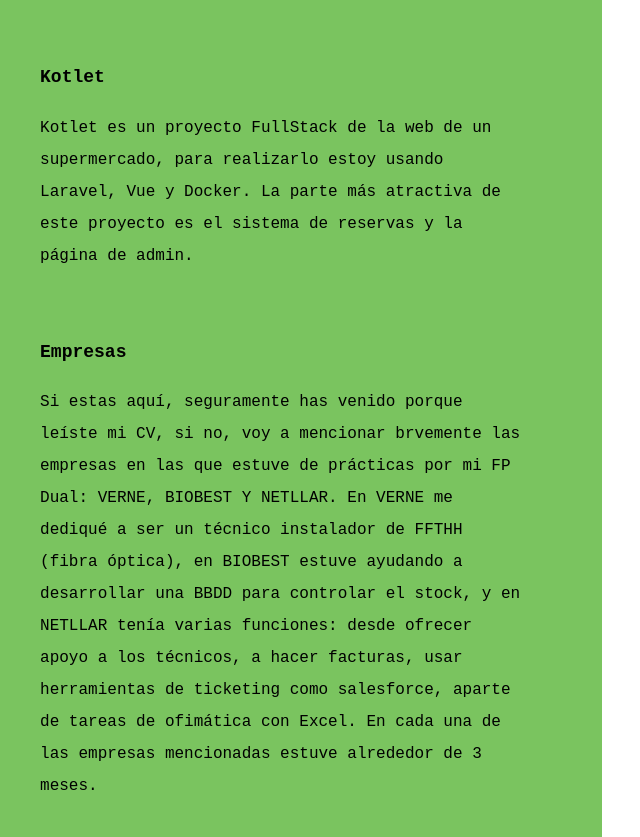
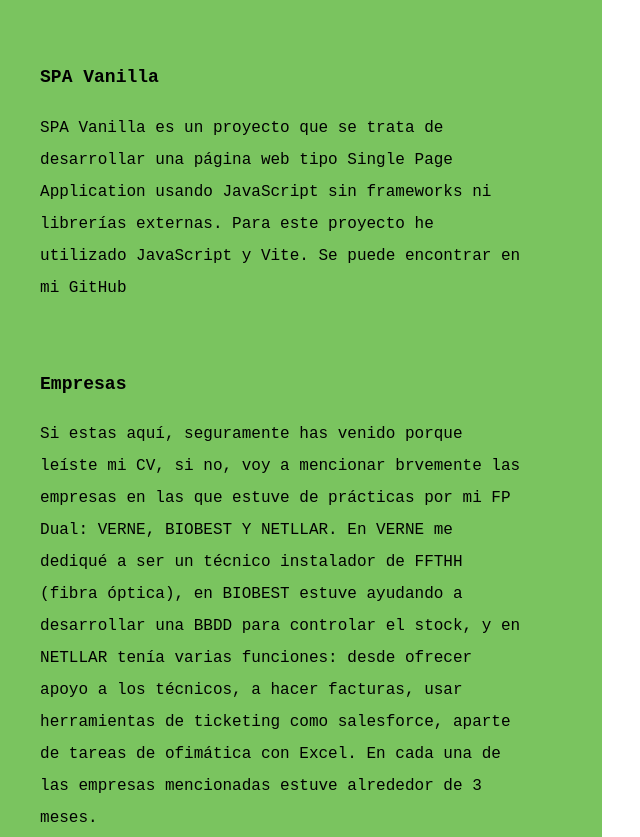
Before and after one commit to maxder1902/maxim-portfolio, a website built with Vite: page index.html in a window 1280 px wide. Shown: the part 6171-7008 px from the top of the page, without its empty margins (38-678 px from the left). Built offline with nearby package versions, Linux system fonts and the light colour scheme.

Commit message:
Update index.html

```diff
--- a/index.html
+++ b/index.html
@@ -78,8 +78,8 @@
             <p class="section-text">Para terminar mi grado superior de ASIR realicé un pequeño proyecto sobre una tienda de ropa online. Desarrollé la estructura de redes, servidores (como Apache o SQL) y seguridad; aparte de programar la web con PHP, JS, HTML y CSS</p>
             <h3 class="section-heading">LowBud</h3>
             <p class="section-text">Es un pequeño proyecto que hice para familiarizarme con NodeJS y Laravel. Recopila con Puppetteer nombre y precio de productos de supermercados, estos datos los introduce en un archivo CSV, que se exporta a SQL para que luego se pueda visualizar en el servidor web de Laravel.</p>
-            <h3 class="section-heading">Kotlet</h3>
-            <p class="section-text">Kotlet es un proyecto FullStack de la web de un supermercado, para realizarlo estoy usando Laravel, Vue y Docker. La parte más atractiva de este proyecto es el sistema de reservas y la página de admin.</p>
+            <h3 class="section-heading">SPA Vanilla</h3>
+            <p class="section-text">SPA Vanilla es un proyecto que se trata de desarrollar una página web tipo Single Page Application usando JavaScript sin frameworks ni librerías externas. Para este proyecto he utilizado JavaScript y Vite. Se puede encontrar en mi GitHub</p>
             <h3 class="section-heading">Empresas</h3>
             <p class="section-text">Si estas aquí, seguramente has venido porque leíste mi CV, si no, voy a mencionar brvemente las empresas en las que estuve de prácticas por mi FP Dual: VERNE, BIOBEST Y NETLLAR. En VERNE me dediqué a ser un técnico instalador de FFTHH (fibra óptica), en BIOBEST estuve ayudando a desarrollar una BBDD para controlar el stock, y en NETLLAR tenía varias funciones: desde ofrecer apoyo a los técnicos, a hacer facturas, usar herramientas de ticketing como salesforce, aparte de tareas de ofimática con Excel. En cada una de las empresas mencionadas estuve alrededor de 3 meses.</p>
           </div>
@@ -112,7 +112,7 @@
             <h3 class="section-heading">Estudios</h3>
             <p class="section-text">Después de graduarme de bachillerato, en plena cuarentena, pensaba que meterme en ingeniería informática sería una buena opción. Por cuestiones de la vida, acabé en ASIR porque es una formación más corta y me da paso a buscar trabajo de lo que más amo mientras aprendo las ramas de la informática de manera autodidacta. Aparte de toda esta formación tego un par de titulaciones webinars que se pueden ver en mi LinkedIn. </p>
             <h3 class="section-heading">Otros datos interesantes</h3>
-            <p class="section-text">De momento estoy ubicado en Almería, buscando emigrar a algún país como Irlanda, y si hay suerte, trabajar en una FAANG. Me gusta el baloncesto, puedo levantar alrededor de 170kg a peso muerto, y una de mis aficiones son las artes marciales y el dibujo. También toco la guitarra, pero solo un par de acordes.</p>
+            <p class="section-text">Vivo actualmente en un sitio cerca de Almería, me dedico en mi tiempo libre a pasear y hacer ejercicio y la tortilla de patatas me gusta con cebolla.</p>
           </div>
 
         </section>
```
